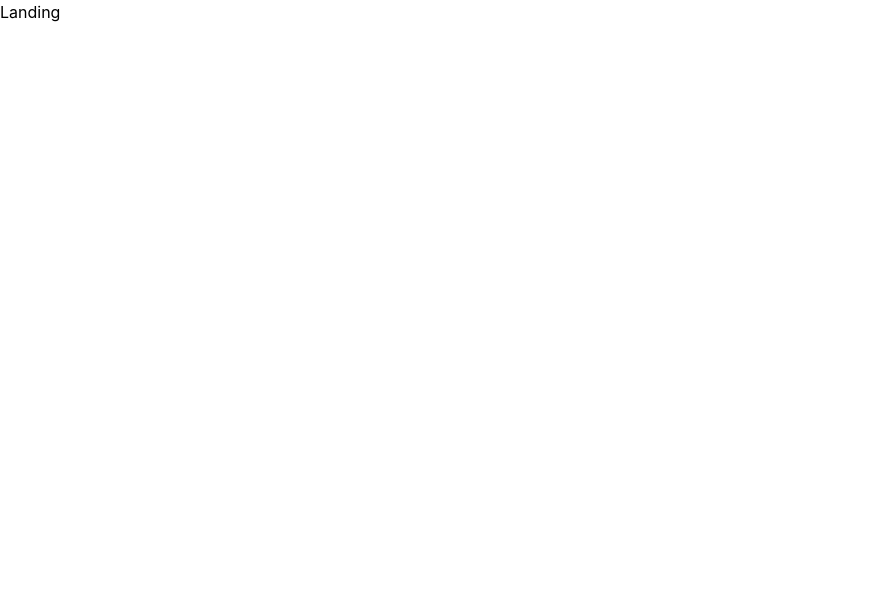
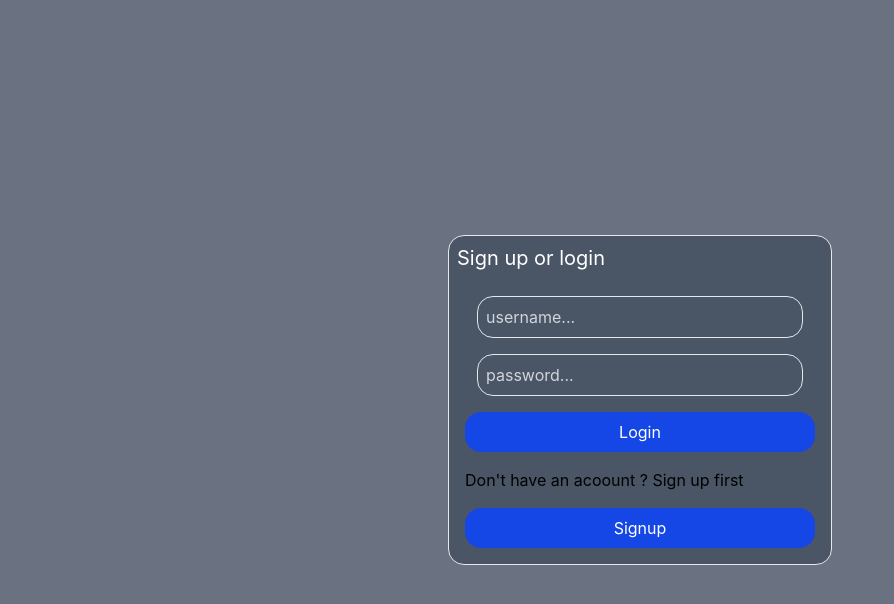
Before and after one commit to Arsalan-W84/Chat-App, a React (Vite) app in the folder FE/ChatAppFE/: page / in a window 1280 px wide. Shown: the top 604 px of the page, without its empty margins (0-894 px from the left). Built offline with nearby package versions, Linux system fonts and the light colour scheme.

Commit message:
Signup and Login done

```diff
--- a/FE/ChatAppFE/package.json
+++ b/FE/ChatAppFE/package.json
@@ -11,6 +11,8 @@
   },
   "dependencies": {
     "@tailwindcss/vite": "^4.2.4",
+    "axios": "^1.16.0",
+    "dotenv": "^17.4.2",
     "react": "^19.2.5",
     "react-dom": "^19.2.5",
     "react-router-dom": "^7.15.0",
--- a/FE/ChatAppFE/src/App.tsx
+++ b/FE/ChatAppFE/src/App.tsx
@@ -7,7 +7,7 @@ function App() {
     return (
         <BrowserRouter>
             <Routes>
-                <Route path="/" element ={< Landing />} ></Route>
+                <Route path="/" element = {< Landing />} ></Route>
                 <Route path="/dashboard" element ={< Dashboard />} ></Route>
             </Routes>
         </BrowserRouter>
--- a/FE/ChatAppFE/src/Pages/Landing.tsx
+++ b/FE/ChatAppFE/src/Pages/Landing.tsx
@@ -1,5 +1,101 @@
+
+import axios from "axios";
+import { useRef } from "react"
+
 export function Landing () {
-    return <>
-        Landing
-    </>
+    const usernameRef = useRef<HTMLInputElement> (null);
+    const PasswordRef = useRef<HTMLInputElement> (null);
+
+    async function onSignup() {
+        const username = usernameRef.current?.value.trim();
+        const password = PasswordRef.current?.value.trim();
+
+        if(username =="" || password=="" ){
+            alert("Input fields cannot be empty");
+            return;
+
+        }
+        try{
+            const response = await axios.post("http://localhost:3000/signup" ,
+                {
+                    username,
+                    password
+                }
+            );
+            if(response.status === 200){
+                alert("Succesfully signed up!!");
+            }
+
+        }catch(e : any) {
+            if(e.response){
+                alert(e.response.data.message);
+            }else{
+                console.log("Something went wrong!");
+            }
+        }
+    }
+
+    async function onLogin() {
+        console.log("Login");
+        const username = usernameRef.current?.value.trim();
+        const password = PasswordRef.current?.value.trim();
+
+        if(username =="" || password=="" ){
+            alert("Input fields cannot be empty");
+            return;
+
+        }
+        try{
+            const response = await axios.post("http://localhost:3000/signin" ,
+                {
+                    username,
+                    password
+                }
+            );
+
+            if(response.status === 200){
+                const token = response.data.token;
+                localStorage.setItem("token" , token);
+            }
+
+        }catch(e : any) {
+            if(e.response){
+                alert(e.response.data.message);
+            }else{
+                console.log("Something went wrong!");
+            }
+        }
+    }
+
+    return (
+        <div className="h-screen w-screen bg-gray-500 flex items-center justify-center">
+            <div className="w-[30%]  bg-gray-600 rounded-2xl border border-gray-200">
+                <div className="p-2 text-xl text-white">
+                    <h1> Sign up or login </h1>
+                </div>
+
+                <div className="m-3 ">
+                    <div className="m-4 p-2 border border-gray-200 rounded-2xl">
+                        <input ref={usernameRef} type="text" placeholder="username..."  className="w-full border-none text-white outline-none placeholder:text-gray-300" />
+                    </div>
+
+                    <div className="m-4 p-2 border border-gray-200 rounded-2xl">
+                        <input ref={PasswordRef} type="text" placeholder="password..."  className="w-full border-none text-white outline-none placeholder:text-gray-300 " />
+                    </div>
+
+                </div>
+
+                <div className="m-4 buttons bg-blue-700 rounded-2xl text-white">
+                    <button onClick={onLogin} className="p-2 w-full">Login</button>
+                </div>
+
+                <div className="pl-4">Don't have an acoount ? Sign up first</div>
+
+                <div className="m-4 buttons bg-blue-700 rounded-2xl text-white">
+                    <button onClick={onSignup} className="p-2 w-full">Signup</button>
+                </div>
+            </div>
+        </div>
+    )
+
 }
```
Also changed, not shown: 1 other file (tests, documents, lock files or other folders).
